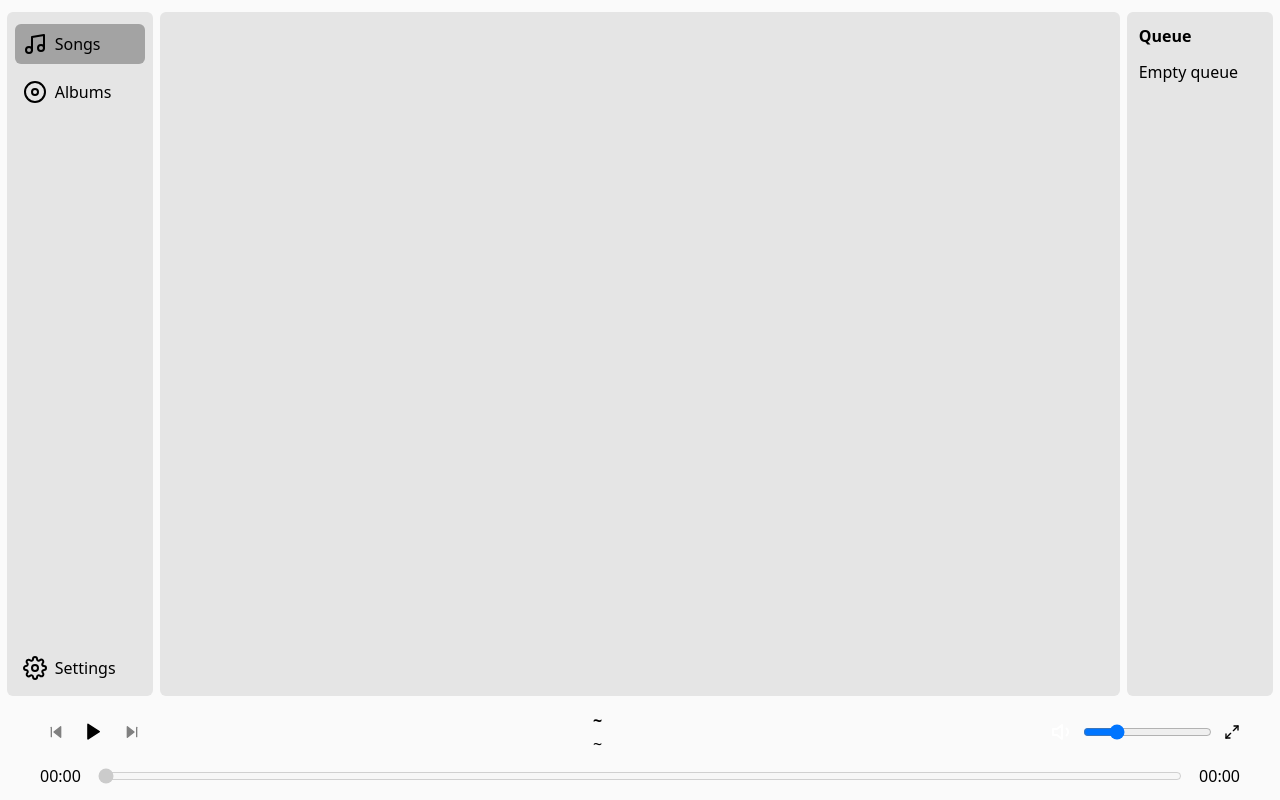
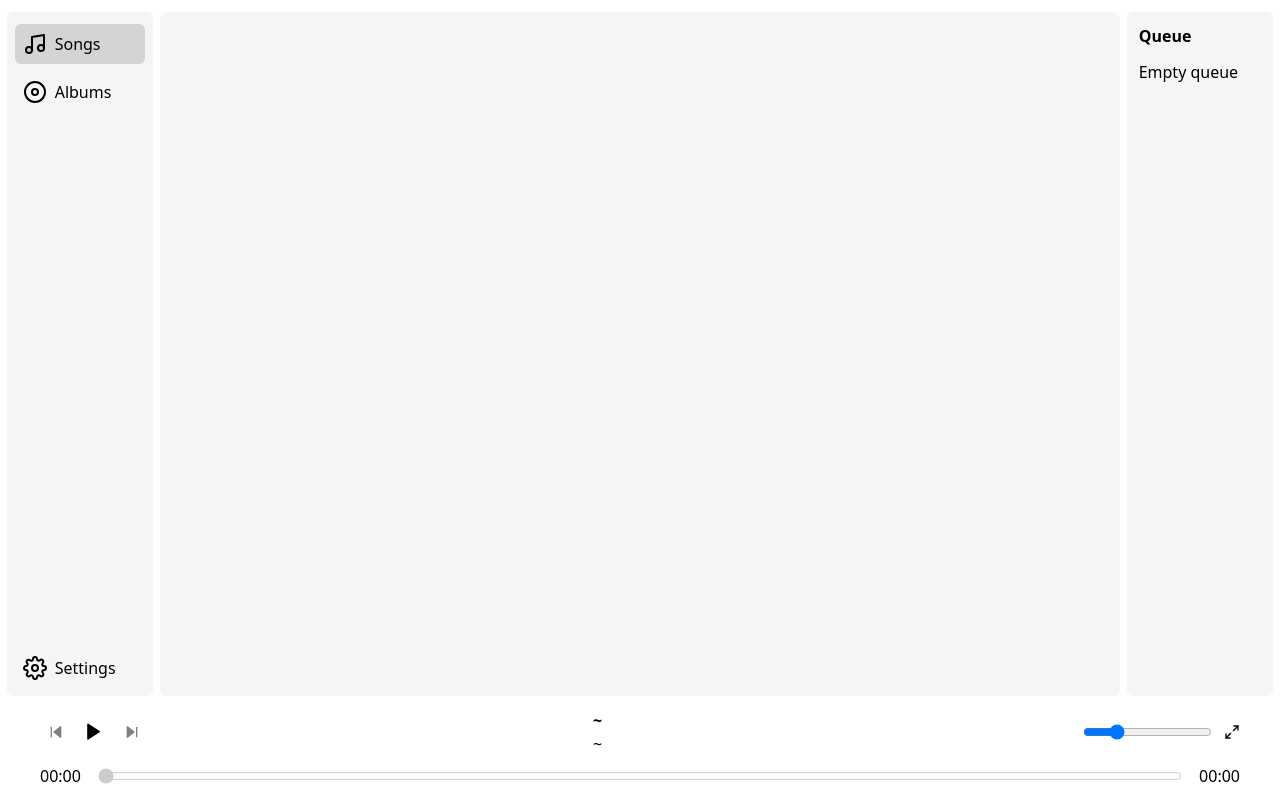
Before and after one commit to callum-jones19/coralia, a React (Vite) app: page /home/album/1 in a window 1280 px wide. Built offline with nearby package versions, Linux system fonts and the light colour scheme.

Commit message:
Change light mode tones

```diff
--- a/src/components/AlbumView.tsx
+++ b/src/components/AlbumView.tsx
@@ -97,7 +97,7 @@ export default function AlbumView() {
               />
               <div className="flex flex-col justify-between gap-3 w-full pr-3">
                 <button
-                  className="rounded-md self-end bg-neutral-400 h-8 w-8"
+                  className="rounded-md self-end bg-neutral-300 h-8 w-8"
                   onClick={() => handleBackClick()}
                 >
                   <ChevronLeft className="m-auto" />
@@ -110,10 +110,10 @@ export default function AlbumView() {
             </div>
             <div
                   id="controls"
-                  className="w-full flex flex-row gap-3 pl-2"
+                  className="w-full flex flex-row gap-3 pl-3"
                 >
                   <button
-                    className="ml-2 bg-neutral-200 rounded-md p-2"
+                    className="hover:bg-neutral-300 rounded-md p-2"
                     onClick={() => {
                       invoke("clear_queue", {})
                         .then(() => enqueueSongsBackend(songs))
--- a/src/components/LibraryBody.tsx
+++ b/src/components/LibraryBody.tsx
@@ -3,7 +3,7 @@ import { Outlet } from "react-router";
 export default function LibraryBody() {
   return (
     <>
-      <div className="bg-neutral-200 basis-full rounded-md h-full">
+      <div className="bg-neutral-100 basis-full rounded-md h-full">
         <Outlet />
       </div>
     </>
--- a/src/components/MenuBar.tsx
+++ b/src/components/MenuBar.tsx
@@ -45,17 +45,17 @@ export default function MenuBar() {
   return (
     <>
       <div className="basis-2/12 h-full">
-        <div className="w-11/12 overflow-auto h-full flex flex-col justify-between gap-4 items-center p-2 pt-3 rounded-md m-auto bg-neutral-200">
+        <div className="w-11/12 overflow-auto h-full flex flex-col justify-between gap-4 items-center p-2 pt-3 rounded-md m-auto bg-neutral-100">
           <div className="w-full flex flex-col gap-2 items-start">
             <button
-              className={`flex flex-row items-center justify-start gap-2 w-full rounded-md p-2 ${activeSection !== 'Songs' ? 'hover:bg-neutral-300' : 'bg-neutral-400'}`}
+              className={`flex flex-row items-center justify-start gap-2 w-full rounded-md p-2 ${activeSection !== 'Songs' ? 'hover:bg-neutral-200' : 'bg-neutral-300'}`}
               onClick={() => handleClickSongs()}
             >
               <Music />
               <p>Songs</p>
               </button>
             <button
-              className={`flex flex-row items-center justify-start gap-2 w-full rounded-md p-2  ${activeSection !== 'Albums' ? 'hover:bg-neutral-300' : 'bg-neutral-400'}`}
+              className={`flex flex-row items-center justify-start gap-2 w-full rounded-md p-2  ${activeSection !== 'Albums' ? 'hover:bg-neutral-200' : 'bg-neutral-300'}`}
               onClick={() => handleClickAlbums()}
             >
               <Disc />
--- a/src/components/QueueBar.tsx
+++ b/src/components/QueueBar.tsx
@@ -32,7 +32,7 @@ export default function QueueBar() {
 
   return (
     <div className="basis-2/12 h-full overflow-auto">
-      <div className="h-full w-11/12 m-auto rounded-md p-3 bg-neutral-200">
+      <div className="h-full w-11/12 m-auto rounded-md p-3 bg-neutral-100">
         <div className="flex flex-col gap-3 justify-between h-full">
           <h2 className="font-bold">Queue</h2>
           <li className="flex flex-col gap-3 flex-grow overflow-auto">
--- a/src/screens/LibraryPage.tsx
+++ b/src/screens/LibraryPage.tsx
@@ -5,7 +5,7 @@ import LibraryBody from "../components/LibraryBody";
 
 export default function LibraryPage() {
   return (
-    <div className="h-full flex flex-col bg-neutral-50 text-black pt-3">
+    <div className="h-full flex flex-col bg-white text-black pt-3">
       <div className="flex flex-row flex-grow h-1 flex-shrink">
         <MenuBar />
         <LibraryBody />
```
